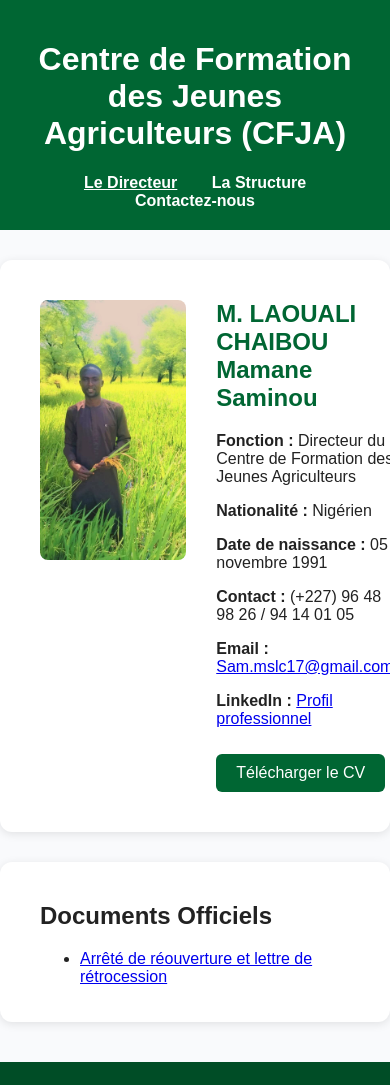
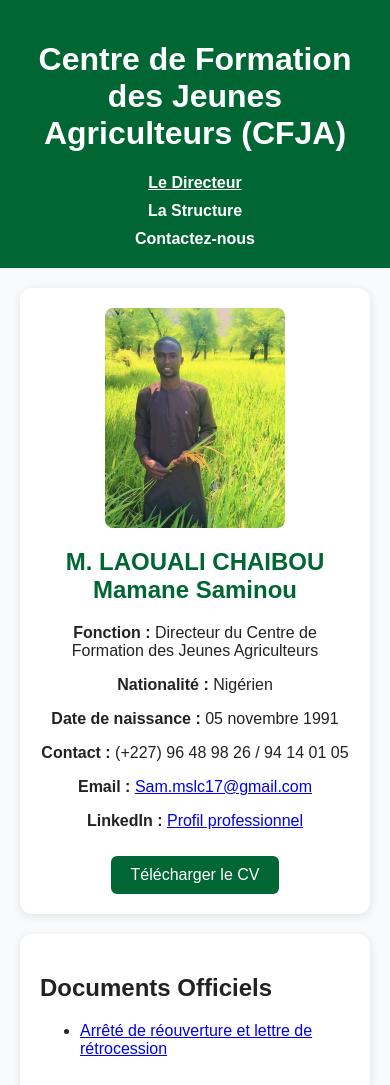
Before and after one commit to laoualimahamansaminou-oss/CFJA-MARADI-NIGER, a plain HTML site: page index.html in a window 390 px wide. Shown: the top 1085 px of the page. Drawn offline with Linux system fonts and the light colour scheme.

Commit message:
Update style.css

```diff
--- a/style.css
+++ b/style.css
@@ -1,3 +1,4 @@
+/* ================== Base ================== */
 body {
     font-family: "Poppins", sans-serif;
     margin: 0;
@@ -5,20 +6,29 @@ body {
     background-color: #f9fafc;
     color: #222;
 }
+
 header {
     background-color: #006633;
     color: white;
     text-align: center;
     padding: 20px;
 }
-nav { margin-top: 10px; }
+
+nav {
+    margin-top: 10px;
+}
+
 nav a {
     color: white;
     text-decoration: none;
     margin: 0 15px;
     font-weight: bold;
 }
-nav a:hover, nav a.active { text-decoration: underline; }
+
+nav a:hover, nav a.active {
+    text-decoration: underline;
+}
+
 .directeur {
     display: flex;
     align-items: flex-start;
@@ -29,6 +39,7 @@ nav a:hover, nav a.active { text-decoration: underline; }
     box-shadow: 0 2px 10px rgba(0,0,0,0.1);
     border-radius: 12px;
 }
+
 .portrait {
     width: 220px;
     height: 260px;
@@ -36,7 +47,12 @@ nav a:hover, nav a.active { text-decoration: underline; }
     border-radius: 8px;
     margin-right: 30px;
 }
-.info h2 { color: #006633; margin-top: 0; }
+
+.info h2 {
+    color: #006633;
+    margin-top: 0;
+}
+
 .button {
     display: inline-block;
     padding: 10px 20px;
@@ -46,7 +62,11 @@ nav a:hover, nav a.active { text-decoration: underline; }
     border-radius: 6px;
     margin-top: 10px;
 }
-.button:hover { background-color: #00994c; }
+
+.button:hover {
+    background-color: #00994c;
+}
+
 .documents, .structure, .contact {
     max-width: 900px;
     margin: 20px auto;
@@ -55,23 +75,30 @@ nav a:hover, nav a.active { text-decoration: underline; }
     border-radius: 12px;
     box-shadow: 0 2px 10px rgba(0,0,0,0.1);
 }
-.structure h2, .structure h3, .contact h2, .contact h3 { color: #006633; }
+
+.structure h2, .structure h3, .contact h2, .contact h3 {
+    color: #006633;
+}
+
 .contact-form {
     display: flex;
     flex-direction: column;
     gap: 10px;
     margin-top: 20px;
 }
+
 .contact-form input, .contact-form textarea {
     padding: 10px;
     border-radius: 6px;
     border: 1px solid #ccc;
     font-size: 1rem;
 }
+
 .contact-form input:focus, .contact-form textarea:focus {
     outline: none;
     border-color: #006633;
 }
+
 footer {
     text-align: center;
     background: #004d26;
@@ -80,8 +107,7 @@ footer {
     margin-top: 40px;
 }
 
-
-/* --- Section Nos Compétences --- */
+/* ================== Section Compétences ================== */
 .competences {
     max-width: 900px;
     margin: 40px auto;
@@ -121,3 +147,54 @@ footer {
     margin-top: 0;
     color: #004d26;
 }
+
+/* ================== Images responsive ================== */
+img {
+    max-width: 100%;
+    height: auto;
+}
+
+/* ================== Responsive ================== */
+/* Petits écrans tablettes et mobiles */
+@media (max-width: 768px) {
+    .directeur {
+        flex-direction: column;
+        align-items: center;
+        padding: 20px;
+        margin: 20px;
+    }
+
+    .portrait {
+        margin-right: 0;
+        margin-bottom: 20px;
+        width: 180px;
+        height: 220px;
+    }
+
+    .info {
+        text-align: center;
+    }
+
+    .documents, .structure, .contact, .competences {
+        padding: 20px;
+        margin: 20px;
+    }
+}
+
+@media (max-width: 600px) {
+    nav {
+        display: flex;
+        flex-direction: column;
+        gap: 10px;
+        margin-top: 10px;
+    }
+
+    nav a {
+        margin: 0;
+    }
+
+    footer {
+        padding: 20px 10px;
+        font-size: 0.9rem;
+    }
+}
```
Lines whose indentation alone changed are shown as unchanged.
